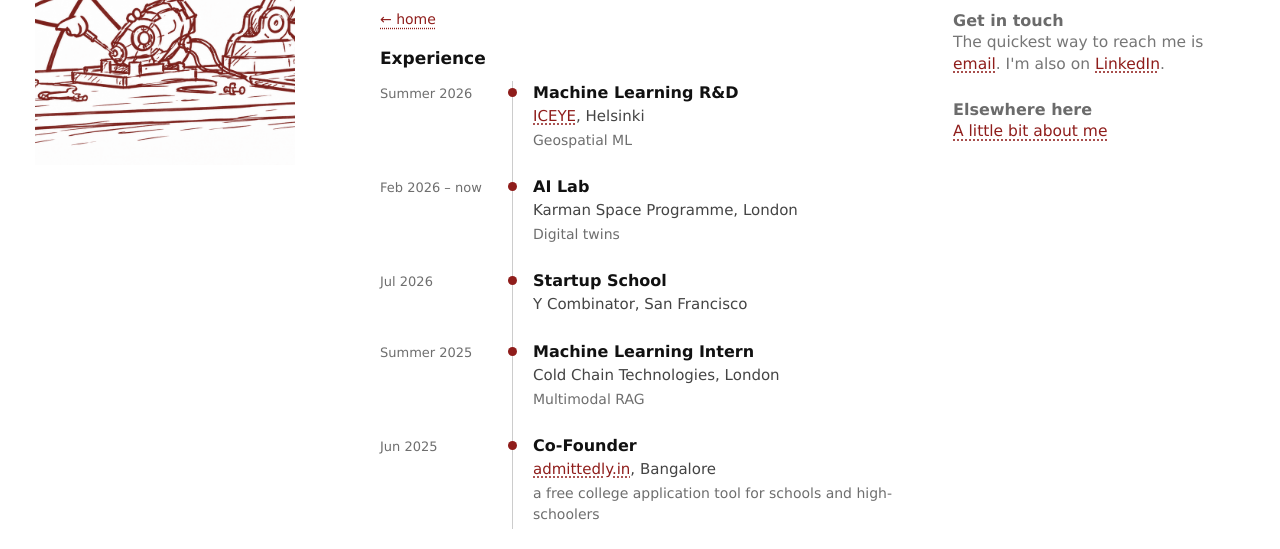
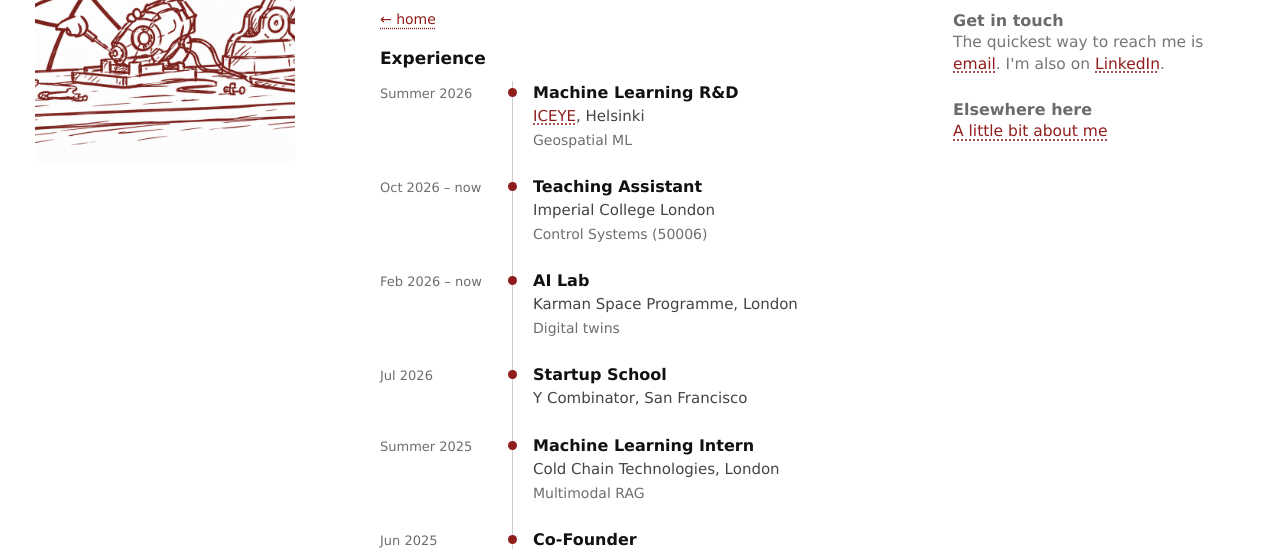
Before and after one commit to vishalarun7/website, a plain HTML site: page projects.html in a window 1280 px wide. Shown: the part 247-796 px from the top of the page. Drawn offline with Linux system fonts and the light colour scheme.

Commit message:
Add files via upload

```diff
--- a/projects.html
+++ b/projects.html
@@ -37,6 +37,14 @@
 <h3>Machine Learning R&amp;D</h3>
 <p class="org"><a href="https://www.iceye.com">ICEYE</a>, Helsinki</p>
 <p class="note">Geospatial ML</p>
+</div>
+</li>
+<li>
+<p class="when">Oct 2026 – now</p>
+<div class="entry">
+<h3>Teaching Assistant</h3>
+<p class="org">Imperial College London</p>
+<p class="note">Control Systems (50006)</p>
 </div>
 </li>
 <li>
```
